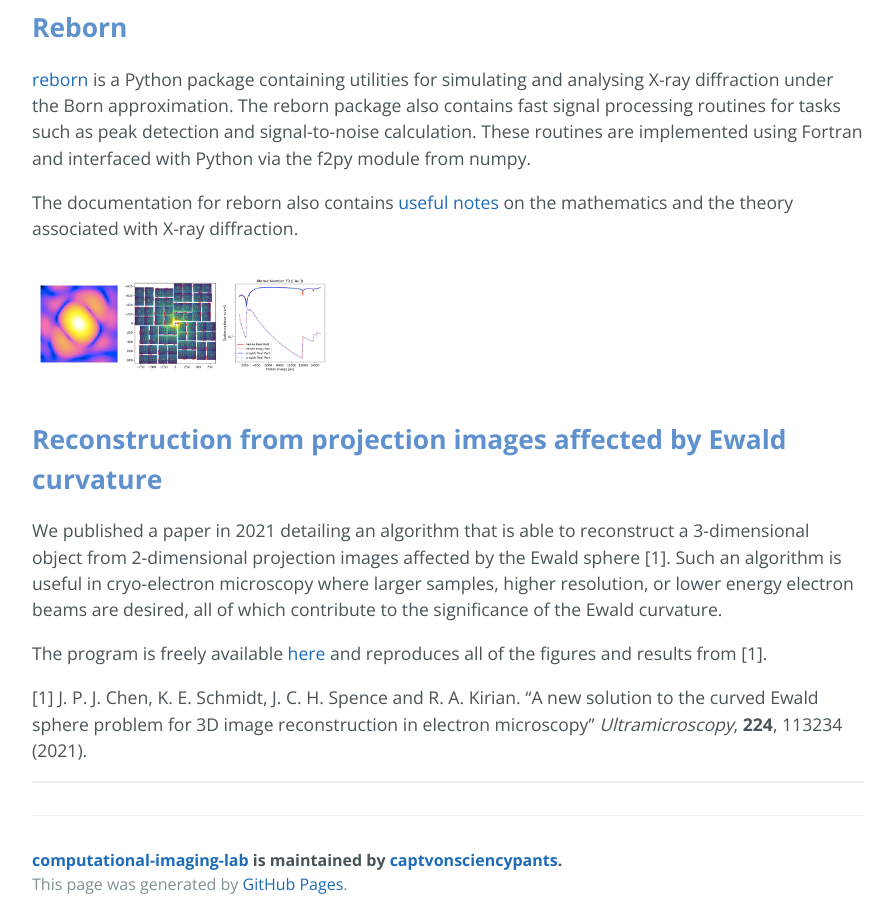
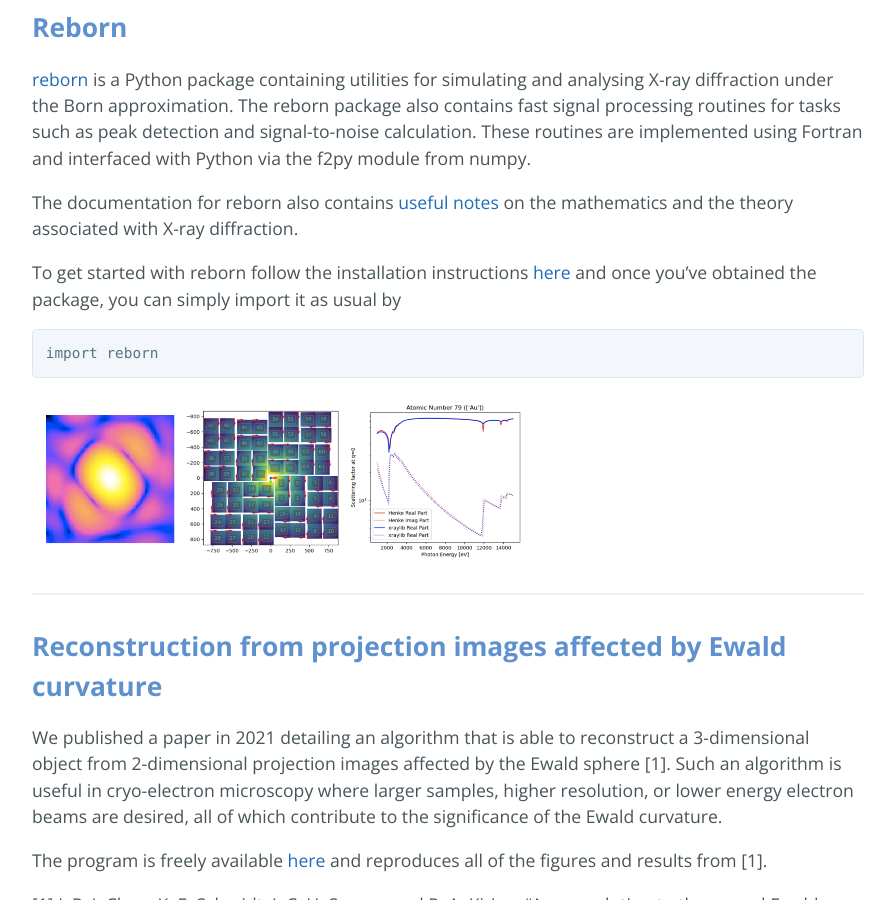
Before and after one commit to captvonsciencypants/computational-imaging-lab, a Jekyll site: the page built from software.md, in a window 1280 px wide and 900 px high, scrolled down 1068 px. Shown: the whole window, without its empty margins (192-1087 px from the left). Built offline with Jekyll 4.4.1, drawn with Linux system fonts in a browser that asks for light colours; our own code applies the rules of GitHub Pages for plain Markdown files; the repository's description, which GitHub fills in, is left out.

Commit message:
Update software.md

````diff
--- a/software.md
+++ b/software.md
@@ -7,8 +7,16 @@ Here you'll find links to software that we develope, or contribute to developing
 
 The documentation for reborn also contains [useful notes](https://kirianlab.gitlab.io/reborn/crystals.html) on the mathematics and the theory associated with X-ray diffraction.
 
-<img src="figs/software_reborn.png" width="300">
+To get started with reborn follow the installation instructions [here](https://kirianlab.gitlab.io/reborn/installation.html) and once you've obtained the package, you can simply import it as usual by
+
+```Python
+import reborn
+```
+
+<img src="figs/software_reborn.png" width="500">
+
 ---
+
 ## Reconstruction from projection images affected by Ewald curvature
 
 We published a paper in 2021 detailing an algorithm that is able to reconstruct a 3-dimensional object from 2-dimensional projection images affected by the Ewald sphere [1]. Such an algorithm is useful in cryo-electron microscopy where larger samples, higher resolution, or lower energy electron beams are desired, all of which contribute to the significance of the Ewald curvature.
````
